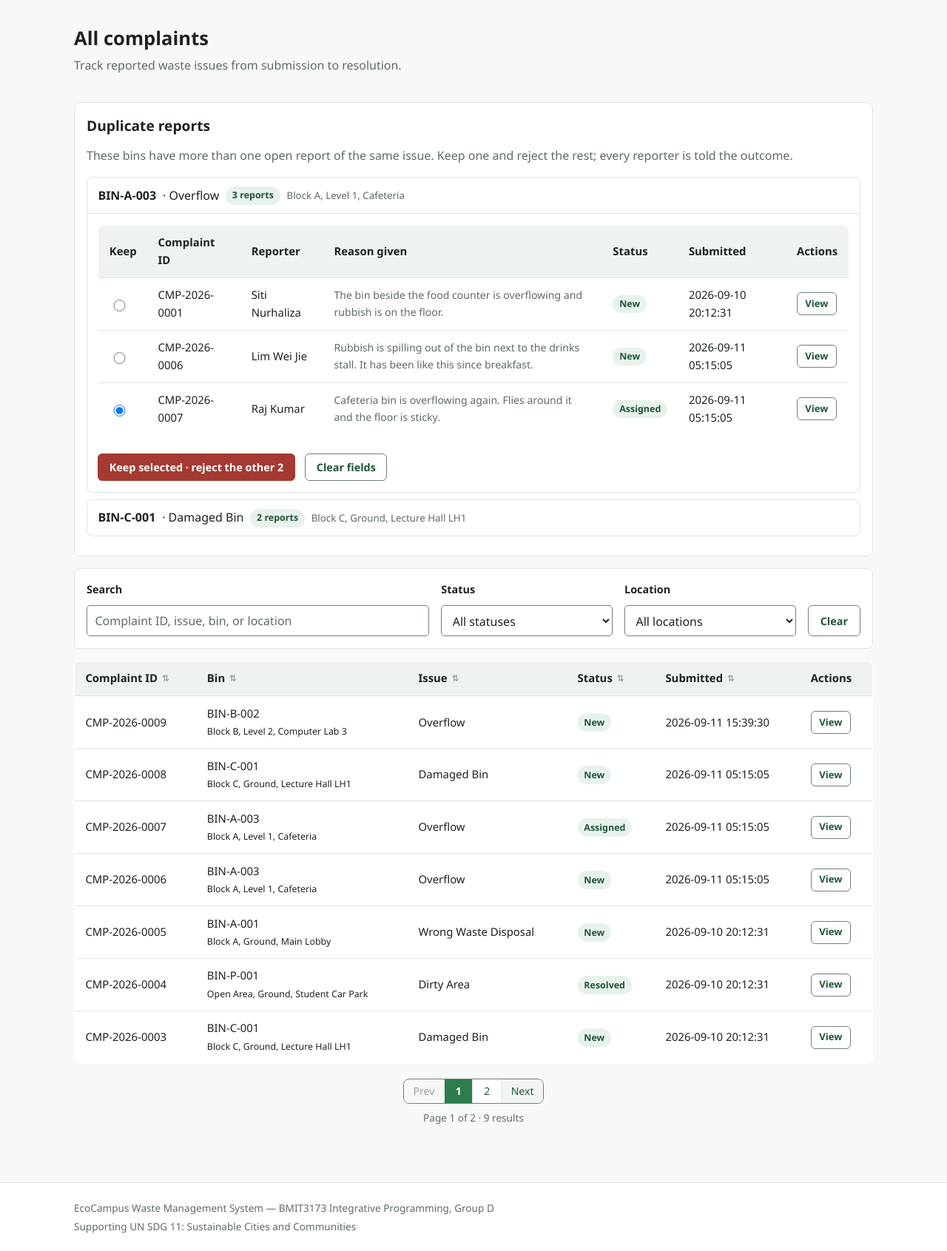
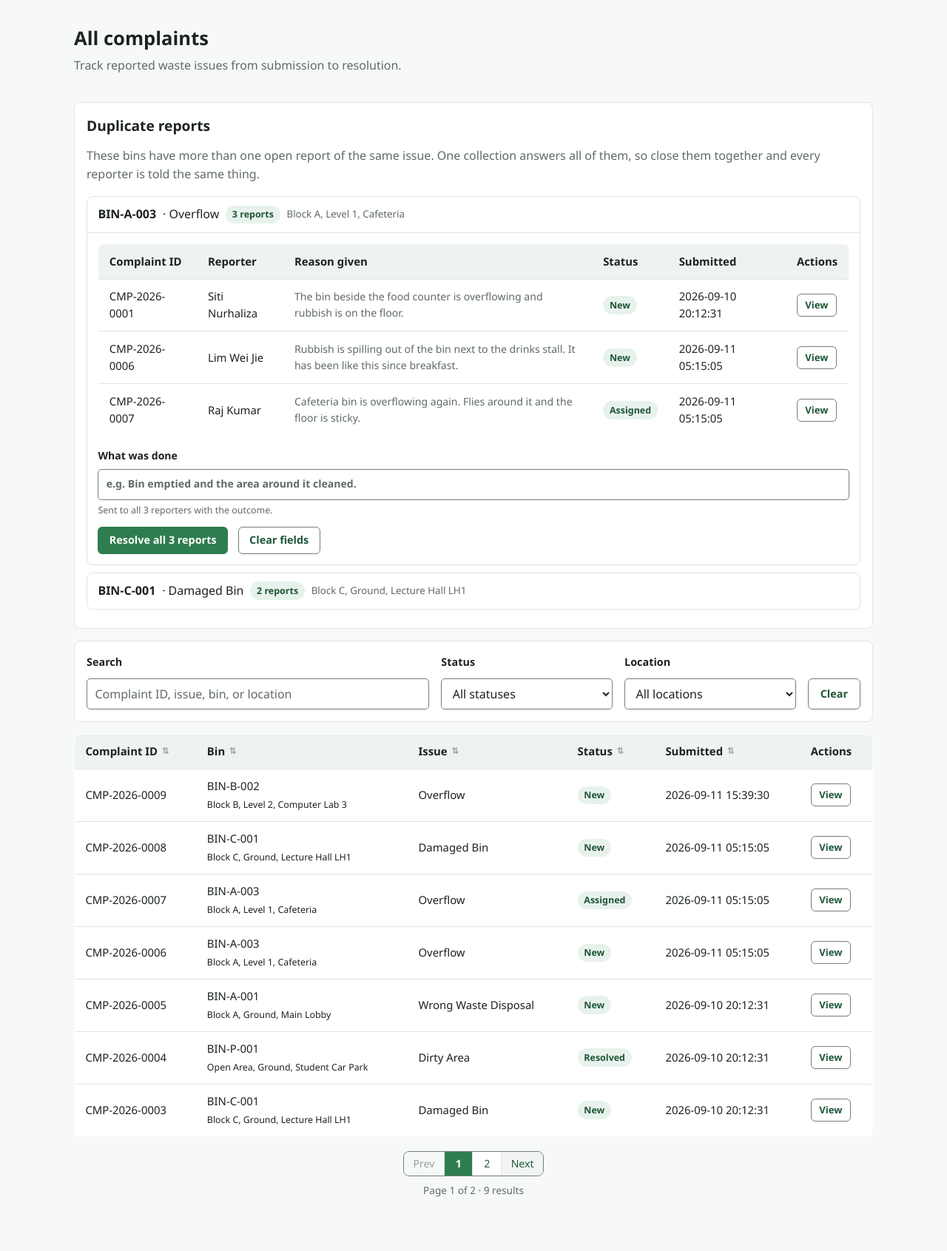
Before and after one commit to tanbl123/Integrative-Programming-Assignment, a PHP site: page /EcoCampus/complaint in a window 1280 px wide, after a click that opens the changed part. Shown: the part 69-1760 px from the top of the page at 74% size. Before the commit the page ends 1736 px from the top, so only its background shows below. Run offline with PHP 8.4, Linux system fonts and the light colour scheme; the visitor is signed in with stand-in values (Sample User, id 1); data comes from the database, SQL or seed files in the repository.

Commit message:
Resolve a group of duplicate reports instead of rejecting all but one
Rejected is the outcome for a report the campus is not going to act on,
and it is the outcome the reporter was told. Somebody who saw a genuine
overflow and took the trouble to report it was told their report had been
rejected, because a colleague happened to report the same bin first. The
issue was then dealt with and they never heard so.

Being second is not a reason to be turned down. One collection answers
every report of that bin, so every one of them is resolved by it, and
every reporter is told the same true thing. The panel now asks what was
done - required, because it is what all of them are told - and closes the
group together.

Nothing is singled out, so the Keep column and the rule for choosing
which report to nominate are both gone.

A report still waiting on a cleaner cannot be resolved; the lifecycle
refuses it and so does this. One filed after the bin was booked is moved
along to Assigned first, which is what would have happened had it arrived
a minute earlier. One with nobody booked at all is named in the result
rather than quietly left behind.

Rejecting stays available on each complaint on its own, for a report that
genuinely is not going to be acted on.

Co-Authored-By: Claude Opus 5 <noreply@anthropic.com>
Claude-Session: https://claude.ai/code/session_019v3MtxJvs9ip2gfPoEELzi

```diff
--- a/app/controllers/ComplaintController.php
+++ b/app/controllers/ComplaintController.php
@@ -203,34 +203,35 @@ class ComplaintController extends Controller
     }
 
     /**
-     * Closes a group of duplicate reports, keeping the one the administrator
-     * chose. Each rejected complaint notifies its own reporter.
+     * Closes a whole group of reports of the same issue together.
+     *
+     * Every one of them is resolved, not one kept and the others rejected.
+     * Each reporter is notified individually by the observers.
      */
-    public function rejectDuplicates(): void
+    public function resolveDuplicates(): void
     {
         $this->requirePost();
         try {
             Csrf::requireValid($_POST['_token'] ?? null);
-            $this->requireScalar(['bin_id', 'complaint_type', 'keep_id']);
+            $this->requireScalar(['bin_id', 'complaint_type', 'remarks']);
 
-            $binId  = filter_var($_POST['bin_id'] ?? null, FILTER_VALIDATE_INT);
-            $keepId = filter_var($_POST['keep_id'] ?? null, FILTER_VALIDATE_INT);
-            if ($binId === false || $keepId === false) {
+            $binId = filter_var($_POST['bin_id'] ?? null, FILTER_VALIDATE_INT);
+            if ($binId === false) {
                 throw new ValidationException(['complaint' => 'Choose a valid group of reports.']);
             }
 
-            $rejected = $this->service->rejectDuplicates(
+            ['resolved' => $resolved, 'waiting' => $waiting] = $this->service->resolveDuplicates(
                 (int) $binId,
                 $this->input('complaint_type'),
-                (int) $keepId,
+                $this->input('remarks'),
                 Auth::requireLogin()
             );
 
-            $kept = Complaint::find((int) $keepId);
-            Flash::set('success', $rejected . ' duplicate report'
-                . ($rejected === 1 ? '' : 's')
-                . ' rejected. Complaint ' . ($kept?->getNumber() ?? '#' . (int) $keepId)
-                . ' remains open, and every reporter has been notified.');
+            Flash::set('success', $resolved . ' report' . ($resolved === 1 ? '' : 's')
+                . ' resolved, and every reporter has been told.'
+                . ($waiting === [] ? '' : ' ' . implode(', ', $waiting)
+                    . (count($waiting) === 1 ? ' is' : ' are')
+                    . ' still waiting for a cleaner to be booked.'));
             $this->redirect('complaint');
         } catch (ValidationException $error) {
             Flash::set('error', implode(' ', $error->getErrors()));
--- a/app/models/Complaint.php
+++ b/app/models/Complaint.php
@@ -338,35 +338,22 @@ class Complaint extends Model
      * Only groups of two or more are returned; a lone complaint is not a
      * duplicate of anything.
      *
-     * @return list<array{bin:?Bin,type:string,keepId:int,complaints:list<Complaint>}>
+     * @return list<array{bin:?Bin,type:string,complaints:list<Complaint>}>
      */
     public static function duplicateGroups(): array
     {
-        // Which one to keep by default. Assigned means an Administrator has
-        // triaged this report and moved it on - it carries their remarks and
-        // its history, and it is the one any collection assignment raised from
-        // the group was raised against. Rejecting it in favour of an untouched
-        // New report throws that away. Where none is assigned the oldest wins,
-        // as the first person to report it.
-        //
-        // Note that the status is a lifecycle step, not proof that a cleaner
-        // holds a task: collection_assignments is the Scheduling module's
-        // record and is set independently. canEdit() checks both separately
-        // for that reason.
-        //
-        // It is only the default. The administrator chooses from the group.
+        // No report is singled out any more. The group used to nominate one
+        // to keep while the rest were rejected, which needed a rule for
+        // choosing it; they are closed together now, so there is nothing to
+        // choose between them.
         $rows = Database::getInstance()->selectAll(
-            'SELECT bin_id, complaint_type, COUNT(*) AS total,'
-            . ' COALESCE('
-            . '   MIN(CASE WHEN complaint_status = ? THEN complaint_id END),'
-            . '   MIN(complaint_id)'
-            . ' ) AS keep_id'
+            'SELECT bin_id, complaint_type, COUNT(*) AS total'
             . ' FROM complaints'
             . ' WHERE deleted_at IS NULL AND complaint_status IN (?, ?)'
             . ' GROUP BY bin_id, complaint_type'
             . ' HAVING COUNT(*) > 1'
             . ' ORDER BY total DESC, bin_id ASC',
-            [self::STATUS_ASSIGNED, self::STATUS_NEW, self::STATUS_ASSIGNED]
+            [self::STATUS_NEW, self::STATUS_ASSIGNED]
         );
 
         $groups = [];
@@ -374,7 +361,6 @@ class Complaint extends Model
             $groups[] = [
                 'bin'        => Bin::find((int) $row['bin_id']),
                 'type'       => (string) $row['complaint_type'],
-                'keepId'     => (int) $row['keep_id'],
                 'complaints' => self::openForBinAndType((int) $row['bin_id'], (string) $row['complaint_type']),
             ];
         }
--- a/app/services/ComplaintService.php
+++ b/app/services/ComplaintService.php
@@ -187,28 +187,37 @@ class ComplaintService
     }
 
     /**
-     * Closes a set of duplicate reports, keeping one as the live complaint.
+     * Closes a whole group of reports of the same issue together.
      *
-     * Every other open complaint of the same issue type on the same bin is
-     * rejected with a remark naming the one that was kept. Each rejection goes
-     * through updateStatus(), so the observers run once per complaint: every
-     * reporter is notified individually and every complaint keeps its own
-     * history. One administrator action, one outcome per person.
+     * The group used to be closed by keeping one report and rejecting the
+     * rest. That is the wrong word for what happened to them. Rejected is the
+     * outcome for a report the campus is not going to act on, and it is the
+     * outcome the reporter is told: somebody who saw a genuine overflow and
+     * took the trouble to report it was told their report was rejected,
+     * because a colleague had happened to report the same bin first. The
+     * issue then got dealt with and they never heard so.
      *
-     * New and Assigned both permit a transition to Rejected, so no complaint
-     * in the group can be left stranded.
+     * Being second is not a reason to be turned down. One collection answers
+     * every report of that bin, so every one of those reports is resolved by
+     * it, and every reporter is told the same true thing.
      *
-     * The whole group commits or none of it does. This used to be impossible:
-     * updateStatus() opened a transaction unconditionally and PDO refuses a
-     * nested one, so each rejection had to commit on its own and a failure
-     * part way through left some reporters told and others not. Now that
-     * updateStatus() joins a transaction already in progress, the loop can own
-     * one - so an administrator closing a group of four either closes all
-     * four or changes nothing.
+     * Rejecting stays available on each complaint on its own, for a report
+     * that is genuinely not going to be acted on.
      *
-     * @return int how many duplicates were rejected
+     * A report still waiting on a cleaner cannot be resolved - the lifecycle
+     * refuses it and so does this. Where the bin already has a collection
+     * booked, one filed after that booking is moved along to Assigned first,
+     * which is what would have happened had it arrived a minute earlier.
+     *
+     * Each complaint goes through updateStatus(), so the observers run once
+     * per report: every reporter is notified individually and every complaint
+     * keeps its own history. One administrator action, one outcome each.
+     *
+     * The whole group commits or none of it does.
+     *
+     * @return array{resolved:int,waiting:list<string>}
      */
-    public function rejectDuplicates(int $binId, string $type, int $keepId, User $administrator): int
+    public function resolveDuplicates(int $binId, string $type, string $remarks, User $administrator): array
     {
         UserPermissions::require('complaint.manage');
 
@@ -217,18 +226,9 @@ class ComplaintService
             throw new ValidationException([
                 'complaint' => 'There are no longer multiple open reports for this bin.']);
         }
-
-        $ids = array_map(static fn(Complaint $c): int => (int) $c->getKey(), $group);
-        if (!in_array($keepId, $ids, true)) {
+        if (trim($remarks) === '') {
             throw new ValidationException([
-                'complaint' => 'Choose which report to keep from this group.']);
-        }
-
-        $keptNumber = '#' . $keepId;
-        foreach ($group as $complaint) {
-            if ((int) $complaint->getKey() === $keepId) {
-                $keptNumber = $complaint->getNumber();
-            }
+                'remarks' => 'Say what was done. Every reporter in this group is told the same thing.']);
         }
 
         $pdo = Database::getInstance()->pdo();
@@ -237,23 +237,35 @@ class ComplaintService
             $pdo->beginTransaction();
         }
         try {
-            $rejected = 0;
+            $resolved = 0;
+            $waiting = [];
+
             foreach ($group as $complaint) {
-                if ((int) $complaint->getKey() === $keepId) {
-                    continue;
+                $id = (int) $complaint->getKey();
+
+                if ($complaint->getStatus() === Complaint::STATUS_NEW) {
+                    if (!$complaint->binHasOpenCollection()) {
+                        $waiting[] = $complaint->getNumber();
+                        continue;
+                    }
+                    $this->updateStatus($id, Complaint::STATUS_ASSIGNED, $remarks, $administrator);
                 }
-                $this->updateStatus(
-                    (int) $complaint->getKey(),
-                    Complaint::STATUS_REJECTED,
-                    'Duplicate of complaint ' . $keptNumber . '.',
-                    $administrator
-                );
-                $rejected++;
+
+                $this->updateStatus($id, Complaint::STATUS_RESOLVED, $remarks, $administrator);
+                $resolved++;
             }
+
+            if ($resolved === 0) {
+                throw new ValidationException([
+                    'complaint' => 'No cleaner has been sent to this bin yet, so none of these '
+                                 . 'reports can be resolved. Book a collection first.']);
+            }
+
             if ($ownsTransaction) {
                 $pdo->commit();
             }
-            return $rejected;
+
+            return ['resolved' => $resolved, 'waiting' => $waiting];
         } catch (Throwable $error) {
             if ($ownsTransaction && $pdo->inTransaction()) {
                 $pdo->rollBack();
--- a/app/views/complaint/index.php
+++ b/app/views/complaint/index.php
@@ -23,8 +23,9 @@
     <section class="content-card duplicate-groups">
         <h2>Duplicate reports</h2>
         <p class="lead">
-            These bins have more than one open report of the same issue.
-            Keep one and reject the rest; every reporter is told the outcome.
+            These bins have more than one open report of the same issue. One
+            collection answers all of them, so close them together and every
+            reporter is told the same thing.
         </p>
 
         <?php foreach ($duplicateGroups as $group): ?>
@@ -42,8 +43,8 @@
                          on the first click. */ ?>
                 <form
                     method="post"
-                    action="<?= url('complaint/reject-duplicates') ?>"
-                    data-confirm="Reject the other <?= count($group['complaints']) - 1 ?> report(s) as duplicates? Each reporter will be notified."
+                    action="<?= url('complaint/resolve-duplicates') ?>"
+                    data-confirm="Resolve all <?= count($group['complaints']) ?> reports of this issue? Each reporter is told separately, and none of it can be undone."
                 >
                     <?= csrfField() ?>
                     <input type="hidden" name="bin_id" value="<?= (int) ($group['bin']?->getKey() ?? 0) ?>">
@@ -53,26 +54,18 @@
                         <table class="table">
                             <thead>
                                 <tr>
-                                    <th>Keep</th><th>Complaint ID</th><th>Reporter</th>
+                                    <th>Complaint ID</th><th>Reporter</th>
                                     <th>Reason given</th><th>Status</th><th>Submitted</th><th>Actions</th>
                                 </tr>
                             </thead>
                             <tbody>
                             <?php foreach ($group['complaints'] as $item): ?>
                                 <tr>
-                                    <td>
-                                        <input
-                                            type="radio"
-                                            name="keep_id"
-                                            value="<?= (int) $item->getKey() ?>"
-                                            <?= (int) $item->getKey() === $group['keepId'] ? 'checked' : '' ?>
-                                            aria-label="Keep complaint #<?= (int) $item->getKey() ?>">
-                                    </td>
                                     <td><?= e($item->getNumber()) ?></td>
                                     <td><?= e($item->getReporter()?->getFullName() ?? 'Unknown') ?></td>
                                     <?php /* Each reporter described the issue in their own words. The
-                                            administrator needs them side by side to judge which report
-                                            to keep, and whether they really are the same issue. */ ?>
+                                            administrator needs them side by side to judge whether
+                                            they really are the same issue. */ ?>
                                     <td class="duplicate-reason"><?= e($item->getDescription()) ?></td>
                                     <td><span class="badge badge-status"><?= e($item->getStatus()) ?></span></td>
                                     <td><?= e($item->getCreatedAt()) ?></td>
@@ -83,10 +76,22 @@
                         </table>
                     </div>
 
-                    <button
-                        class="button button-danger"
-                        type="submit">
-                        Keep selected &middot; reject the other <?= count($group['complaints']) - 1 ?>
+                    <label>
+                        What was done
+                        <input
+                            name="remarks"
+                            required
+                            maxlength="255"
+                            placeholder="e.g. Bin emptied and the area around it cleaned."
+                            data-message-required="Say what was done; every reporter is told this."
+                        >
+                        <span class="field-help">
+                            Sent to all <?= count($group['complaints']) ?> reporters with the outcome.
+                        </span>
+                    </label>
+
+                    <button class="button" type="submit">
+                        Resolve all <?= count($group['complaints']) ?> reports
                     </button>
                 </form>
             </details>
```
